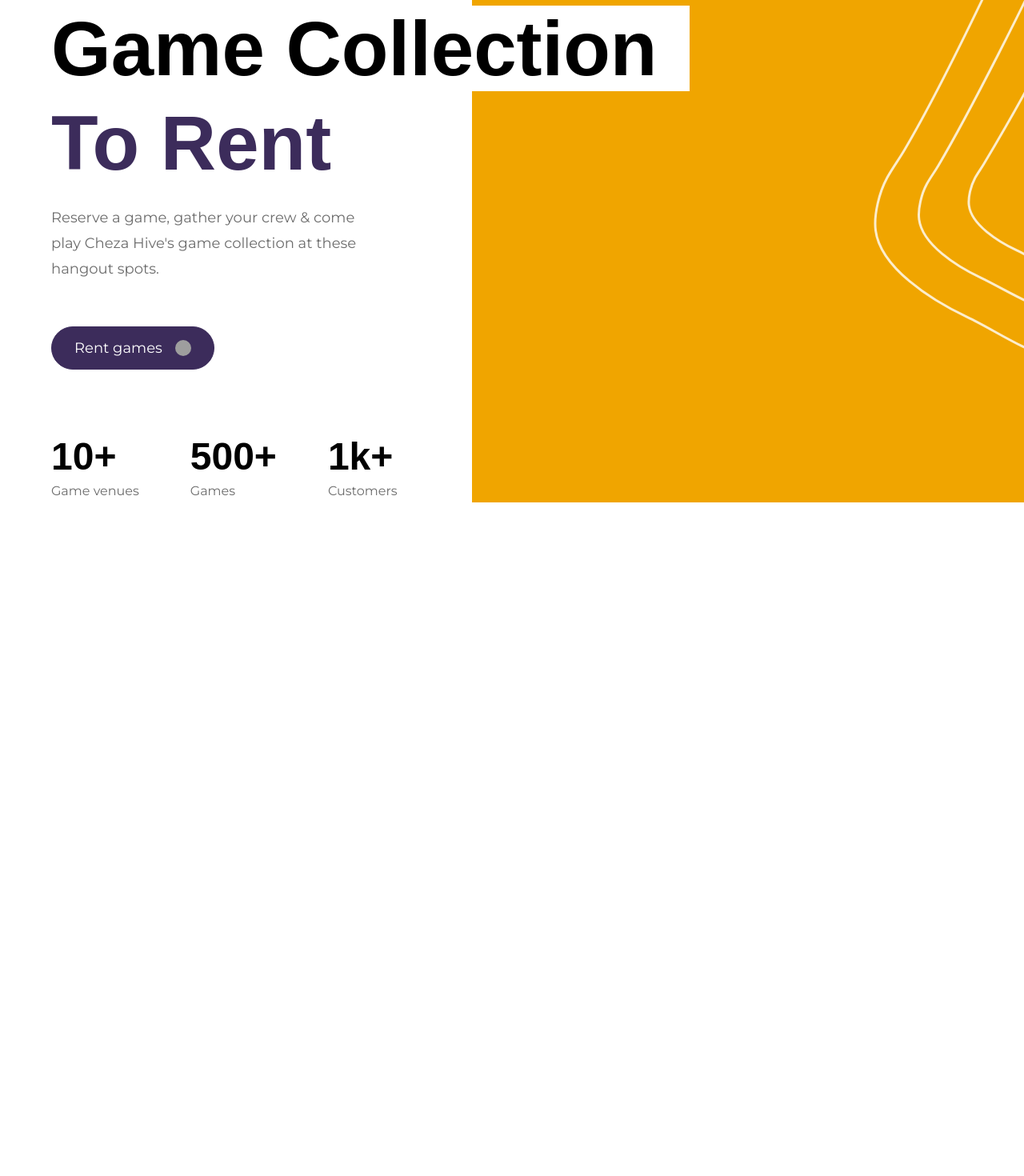
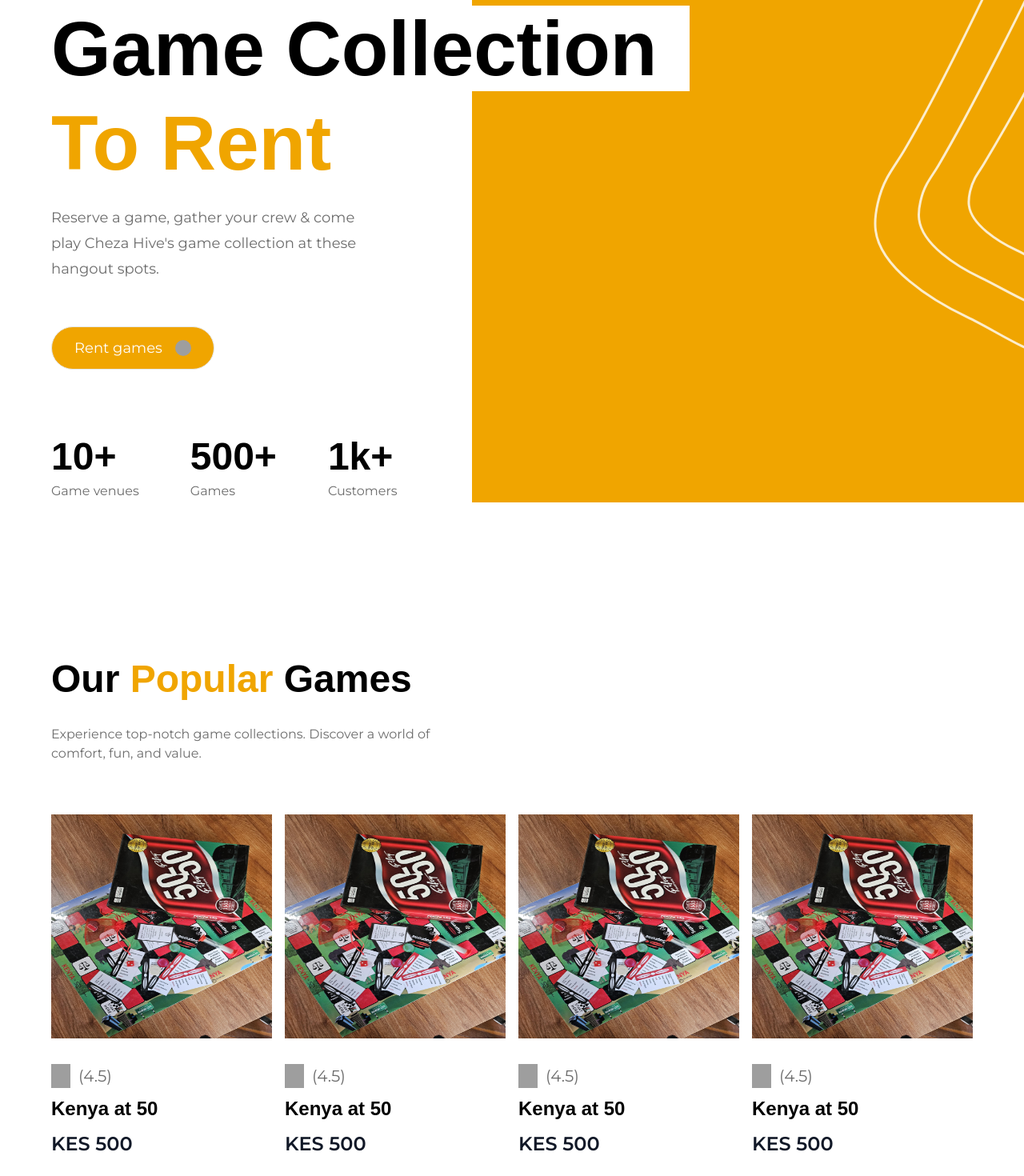
Before and after one commit to ndutagrace25/chezagame, a React (Vite) app: page / in a window 1280 px wide. Shown: the part 200-1670 px from the top of the page at 80% size. Before the commit the page ends 924 px from the top, so only its background shows below. Built offline with nearby package versions, Linux system fonts and the light colour scheme; grey boxes are pictures that could not be loaded; a web font is replaced by a local one.

Commit message:
pushing all changes

```diff
--- a/src/App.tsx
+++ b/src/App.tsx
@@ -2,7 +2,7 @@
   // CustomerReviews,
   // Footer,
   Hero,
-  // PopularProducts,
+  PopularProducts,
   // Services,
   // SpecialOffer,
   // Subscribe,
@@ -17,9 +17,10 @@
     <section className="xl:padding-l wide:padding-r padding-b">
       <Hero />
     </section>
-    {/* <section className="padding">
+    <section className="padding">
       <PopularProducts />
     </section>
+    {/*
     <section className="padding">
       <SuperQuality />
     </section>
--- a/src/assets/constants/index.ts
+++ b/src/assets/constants/index.ts
@@ -7,15 +7,11 @@
   twitter,
 } from "../icons";
 import {
-  headerk50,
   bigShoe2,
   bigShoe3,
   customer1,
   customer2,
-  shoe4,
-  shoe5,
-  shoe6,
-  shoe7,
+  headerk50,
   thumbnailShoe1,
   thumbnailShoe2,
   thumbnailShoe3,
@@ -51,24 +47,24 @@
 
 export const products = [
   {
-    imgURL: shoe4,
-    name: "Chuck Taylor All Star",
-    price: "100.20 €",
+    imgURL: headerk50,
+    name: "Kenya at 50",
+    price: "KES 500",
   },
   {
-    imgURL: shoe5,
-    name: "Run Star Hike Sequins",
-    price: "190.00 €",
+    imgURL: headerk50,
+    name: "Kenya at 50",
+    price: "KES 500",
   },
   {
-    imgURL: shoe6,
-    name: "Chuck Taylor All Star",
-    price: "120.20 €",
+    imgURL: headerk50,
+    name: "Kenya at 50",
+    price: "KES 500",
   },
   {
-    imgURL: shoe7,
-    name: "Chuck 70 Y2K Heart",
-    price: "130.00 €",
+    imgURL: headerk50,
+    name: "Kenya at 50",
+    price: "KES 500",
   },
 ];
 
--- a/src/components/PopularProductCard.tsx
+++ b/src/components/PopularProductCard.tsx
@@ -1,37 +1,17 @@
-import { useState, useEffect } from "react";
 import { star } from "../assets/icons";
-import { products } from "../assets/constants";
-import { shoe10, shoe11, shoe12, shoe7, shoe9 } from "../assets/images";
 
 interface PopularProductCardProps {
   imgURL: string;
   name: string;
   price: string;
-  isLast: boolean;
 }
 
 const PopularProductCard = ({
   imgURL,
   name,
   price,
-  isLast,
 }: PopularProductCardProps) => {
-  const carrousel = [shoe7, shoe9, shoe10, shoe11, shoe12];
-  const [currentIndex, setCurrentIndex] = useState(0);
-
-  useEffect(() => {
-    let intervalId: number | undefined;
-
-    if (isLast) {
-      intervalId = setInterval(() => {
-        setCurrentIndex((prevIndex) => (prevIndex + 1) % products.length);
-      }, 1000);
-    }
-
-    return () => clearInterval(intervalId);
-  }, [isLast]);
-
-  const displayedImage = isLast ? carrousel[currentIndex] : imgURL;
+  const displayedImage = imgURL;
 
   return (
     <div className="flex flex-1 flex-col w-full max-sm:w-full">
--- a/src/index.css
+++ b/src/index.css
@@ -21,6 +21,13 @@
   .input {
     @apply sm:flex-1 max-sm:w-full text-base leading-normal text-slate-gray pl-5 max-sm:p-5 outline-none sm:border-none border max-sm:border-slate-gray max-sm:rounded-full;
   }
+}
+
+.yellow-text {
+  color: #F0A500
+}
+.yellow-btn {
+  background-color: #F0A500
 }
 
 @layer utilities {
--- a/src/sections/Hero.tsx
+++ b/src/sections/Hero.tsx
@@ -1,5 +1,5 @@
 // import { shoes, statistics } from "../assets/constants";
-import {  statistics } from "../assets/constants";
+import { statistics } from "../assets/constants";
 import { arrowRight } from "../assets/icons";
 // import { bigShoe1 } from "../assets/images";
 import Button from "../components/Button";
@@ -23,13 +23,18 @@
             Game Collection
           </span>
           <br />
-          <span className="text-purple-900 inline-block mt-3">To Rent</span>
+          <span className="yellow-text inline-block mt-3">To Rent</span>
         </h1>
         <p className="font-montserrat text-slate-gray text-lg leading-8 mt-6 mb-14 sm:max-w-sm">
           Reserve a game, gather your crew & come play Cheza Hive's game
           collection at these hangout spots.
         </p>
-        <Button label="Rent games" iconURL={arrowRight} />
+        <Button
+          label="Rent games"
+          iconURL={arrowRight}
+          backgroundColor="yellow-btn"
+          textColor="text-white"
+        />
         <div className="flex justify-start items-start flex-wrap w-full mt-20 gap-16">
           {statistics.map((stat) => (
             <div key={stat.value}>
@@ -42,26 +47,7 @@
         </div>
       </div>
 
-      <div className="relative flex-1 flex justify-center items-center xl:min-h-screen max-xl:py-40 bg-primary bg-hero bg-cover bg-center">
-        {/* <img
-          src={bigShoeImg}
-          alt="shoe collection"
-          height={500}
-          width={610}
-          className="object-contain relative z-10"
-        />
-        <div className="flex sm:gap-6 gap-4 absolute -bottom-[5%] sm:left-[10%] max-sm:px-6">
-          {shoes.map((shoe, index) => (
-            <div key={index}>
-              <ShoeCard
-                imgURL={shoe}
-                changeBigShoeImage={(shoe) => setBigShoeImg(shoe)}
-                bigShoeImg={bigShoeImg}
-              />
-            </div>
-          ))}
-        </div> */}
-      </div>
+      <div className="relative flex-1 flex justify-center items-center xl:min-h-screen max-xl:py-40 bg-primary bg-hero bg-cover bg-center"></div>
     </section>
   );
 };
--- a/src/sections/PopularProducts.tsx
+++ b/src/sections/PopularProducts.tsx
@@ -8,11 +8,11 @@
     <section id="products" className="max-container max-sm:mt-12">
       <div className="flex flex-col justify-start gap-5">
         <h2 className="text-4xl font-palanquin font-bold">
-          Our <span className="text-purple-900">Popular</span> Products
+          Our <span className="yellow-text">Popular</span> Games
         </h2>
         <p className="lg:max-w-lg mt-2 font-montserrat text-slate-gray">
-          Experience top-notch quality and style with our sought-after
-          selections. Discover a world of comfort, design, and value.
+          Experience top-notch game collections. Discover a world
+          of comfort, fun, and value.
         </p>
       </div>
       <TrackVisibility partialVisibility once>
@@ -22,12 +22,8 @@
               isVisible ? "animate__animated animate__fadeIn animate__slow" : ""
             }`}
           >
-            {products.map((product, index) => (
-              <PopularProductCard
-                key={product.name}
-                {...product}
-                isLast={index === products.length - 1}
-              />
+            {products.map((product) => (
+              <PopularProductCard key={product.name} {...product} />
             ))}
           </div>
         )}
```
